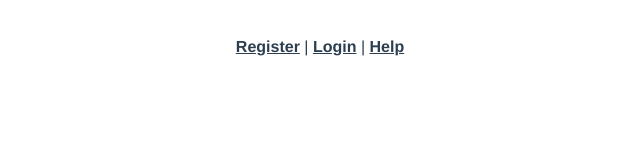
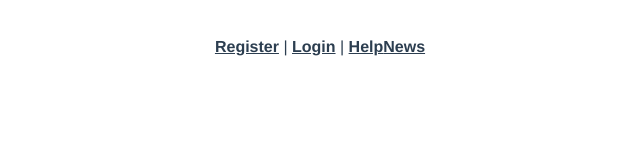
Before and after one commit to TerenceBruce/project, a Vue app in the folder heart-web-app/: page /register in a window 1280 px wide. Shown: the top 160 px of the page, without its empty margins (320-960 px from the left). Built offline with nearby package versions, Linux system fonts and the light colour scheme.

Commit message:
News Navigation Button
News Button added to Navigation bar

```diff
--- a/heart-web-app/src/App.vue
+++ b/heart-web-app/src/App.vue
@@ -5,6 +5,7 @@
     <router-link to="/register">Register</router-link> |
     <router-link to="/login">Login</router-link>  |
     <router-link to="/help">Help</router-link>
+     <router-link to="/news">News</router-link>
     <!-- <Header></Header> -->
   </div>
   <router-view/>
```
